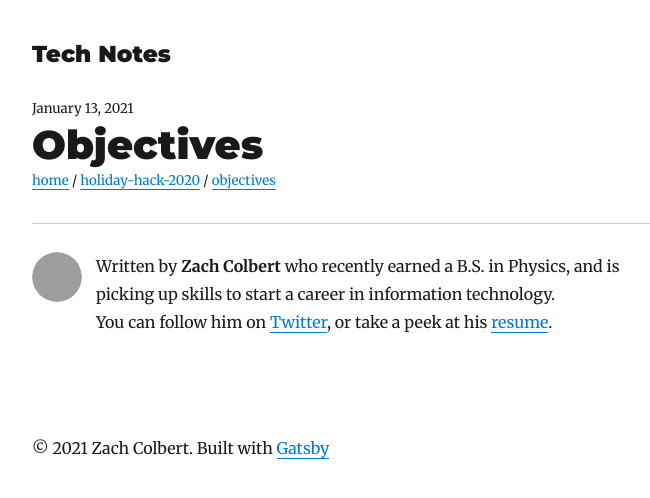
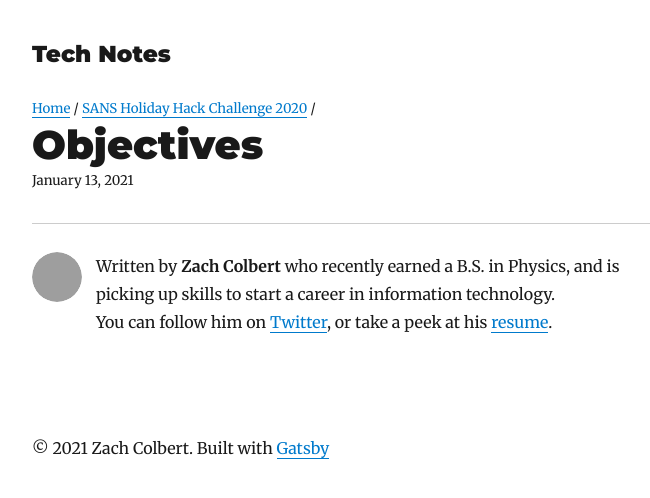
Before and after one commit to colbertz2/web-blog, a Gatsby site: page /holiday-hack-2020/objectives/ in a window 1280 px wide. Shown: the whole page, without its empty margins (293-943 px from the left). Built offline with nearby package versions, Linux system fonts and the light colour scheme; Gatsby itself is replaced by a stand-in of ours; some packages are replaced by stand-ins of ours; grey boxes are pictures that could not be loaded.

Commit message:
Revamped post path links with data from gatsby-node

```diff
--- a/gatsby-node.js
+++ b/gatsby-node.js
@@ -50,6 +50,14 @@ exports.createPages = async ({ graphql, actions }) => {
       return (isChild && isDirectChild)
     }).map(p => p.node)
 
+    var s = slug.split('/').slice(0, -2)
+    const parentSlugs = s.map((v, i, a) => (
+      a.slice(0, i + 1).join('/') + "/"
+    ))
+    const parents = posts.filter(p => (
+      parentSlugs.includes(p.node.fields.slug)
+    )).map(p => p.node)
+
     createPage({
       path: slug,
       component: blogPost,
@@ -57,6 +65,7 @@ exports.createPages = async ({ graphql, actions }) => {
         slug: slug,
         childGlob: slug + "*",
         children,
+        parents,
       },
     })
   })
--- a/src/templates/blog-post.js
+++ b/src/templates/blog-post.js
@@ -19,6 +19,28 @@ const SmallPar = ({ children }) => (
     {children}
   </p>
 )
+
+const PostPath = ({ slug, title, parents }) => {
+  const sep = " / "
+
+  let parentLinks = parents.length === 0 ? null
+    : parents.map(p => (
+      <span>
+        {sep}
+        <Link key={p.fields.slug} to={p.fields.slug}>
+          {p.frontmatter.title}
+        </Link>
+      </span>
+    ))
+
+  return (
+    <SmallPar>
+      <Link to="/">Home</Link>
+      {parentLinks}
+      {sep}
+    </SmallPar>
+  )
+}
 
 const ChildTree = ({ posts }) => {
   const bar = "\u2500"
@@ -71,22 +93,14 @@ const BlogPostTemplate = ({ data, pageContext, location }) => {
   )
 
   const postPath = (
-    <SmallPar>
-      <Link to="/">home</Link>
-      {slug.slice(1, -1).split('/').map((p, i, a) => (
-        <span>
-          {" / "}
-          <Link key={p} to={"/" + a.slice(0, i + 1).join('/')}>{p}</Link>
-        </span>
-      ))}
-    </SmallPar>
+    <PostPath slug={slug} title={post.frontmatter.title} parents={pageContext.parents} />
   )
 
   const postHeader = (
     <header style={{ marginBottom: rhythm(1), }}>
+      {postPath}
+      {postTitle}
       {postDate}
-      {postTitle}
-      {postPath}
       {childTree}
     </header>
   )
```
